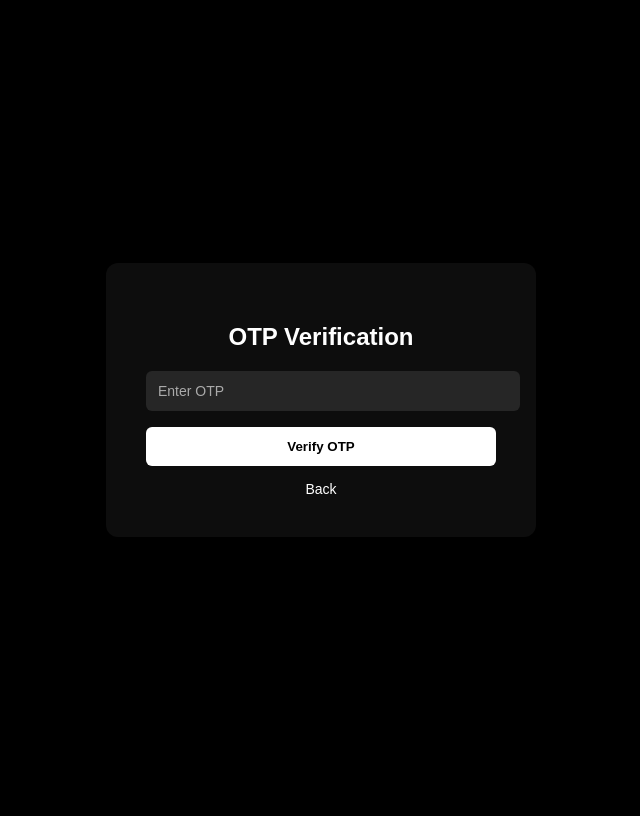
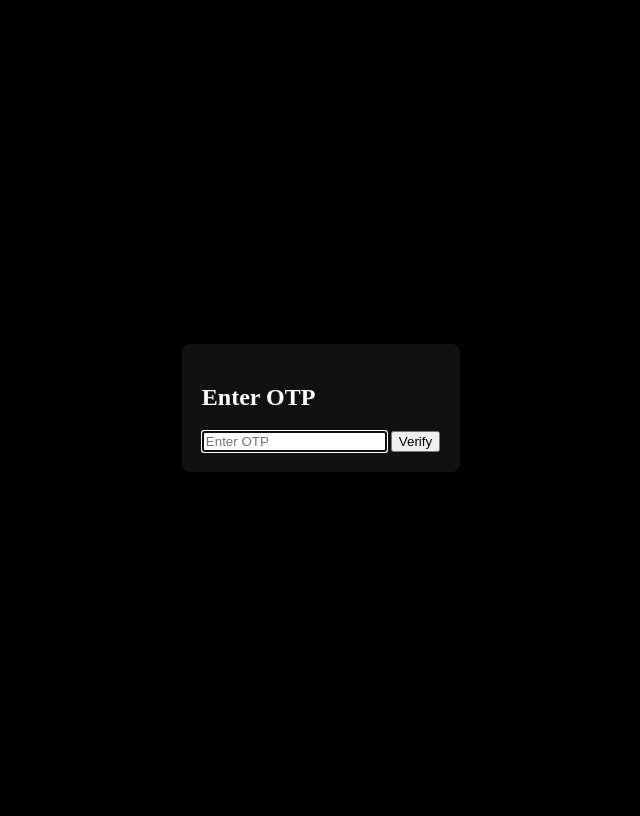
Before and after one commit to asif1-3ahmed/Music, a Flask app: page /otp in a window 1280 px wide. Shown: the whole page, without its empty margins (319-959 px from the left). Before the commit the page ends 537 px from the top, so only its background shows below. Run offline with Flask 3, Linux system fonts and the light colour scheme.

Commit message:
Update otp.html

```diff
--- a/templates/otp.html
+++ b/templates/otp.html
@@ -1,91 +1,13 @@
 <!DOCTYPE html>
 <html lang="en">
-<head>
-<meta charset="UTF-8">
-<meta name="viewport" content="width=device-width, initial-scale=1.0">
-<title>OTP Verification - Dolsy Music</title>
-<style>
-body {
-  font-family: "Poppins", sans-serif;
-  background: #000;
-  color: #fff;
-  display: flex;
-  justify-content: center;
-  align-items: center;
-  min-height: 100vh;
-  margin: 0;
-}
-.form-wrapper {
-  background: rgba(255,255,255,0.05);
-  padding: 40px;
-  border-radius: 12px;
-  width: 350px;
-  text-align: center;
-  backdrop-filter: blur(6px);
-  box-shadow: 0 4px 16px rgba(0,0,0,0.5);
-}
-input {
-  width: 100%;
-  padding: 12px;
-  margin-bottom: 16px;
-  border: none;
-  border-radius: 6px;
-  outline: none;
-  font-size: 14px;
-  background: rgba(255,255,255,0.1);
-  color: #fff;
-}
-input::placeholder { color: #aaa; }
-button {
-  width: 100%;
-  padding: 12px;
-  border: none;
-  border-radius: 6px;
-  background: #fff;
-  color: #000;
-  font-weight: 600;
-  cursor: pointer;
-}
-button:hover {
-  background: #000;
-  color: #fff;
-  border: 2px solid #fff;
-}
-.back-link { margin-top: 15px; font-size: 14px; }
-.back-link a { color: #fff; text-decoration: none; }
-.back-link a:hover { text-decoration: underline; }
-</style>
-</head>
-<body>
-<div class="form-wrapper">
-<h2>OTP Verification</h2>
-<form id="otpForm">
-<input type="text" id="otp" placeholder="Enter OTP" required>
-<button type="submit">Verify OTP</button>
-</form>
-<div class="back-link"><a href="/">Back</a></div>
-</div>
-
-<script>
-const params=new URLSearchParams(window.location.search);
-const email=params.get('email');
-const type=params.get('type'); // register or forgot
-
-document.getElementById('otpForm').addEventListener('submit', async e=>{
-  e.preventDefault();
-  const otp=document.getElementById('otp').value;
-  const url= type==='register' ? '/verify-registration-otp' : '/verify-otp';
-  const res=await fetch(url,{
-    method:'POST',
-    headers:{'Content-Type':'application/json'},
-    body: JSON.stringify({email,otp})
-  });
-  const data=await res.json();
-  if(data.success){
-    if(type==='register'){ window.location.href='/account-created'; }
-    else{ window.location.href=`/resetpassword?email=${encodeURIComponent(email)}`; }
-  } else{ alert(data.message || 'Invalid OTP'); }
-});
-</script>
+<head><meta charset="UTF-8"><title>Verify OTP</title></head>
+<body style="background:#000; color:#fff; display:flex; justify-content:center; align-items:center; height:100vh;">
+  <form action="/verify-otp" method="POST" style="background:#111; padding:20px; border-radius:8px;">
+    <h2>Enter OTP</h2>
+    <input type="hidden" name="email" value="{{ email }}">
+    <input type="text" name="otp" placeholder="Enter OTP" required>
+    <button type="submit">Verify</button>
+  </form>
+  <script>document.querySelector("input[name='otp']").focus();</script>
 </body>
 </html>
```
